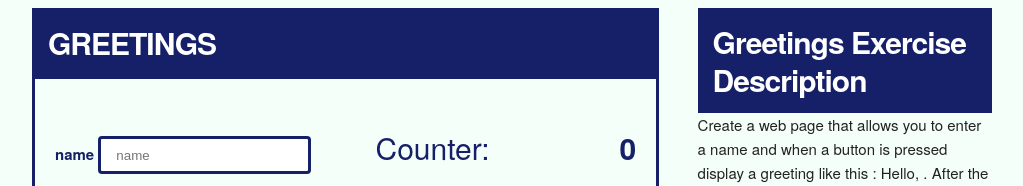
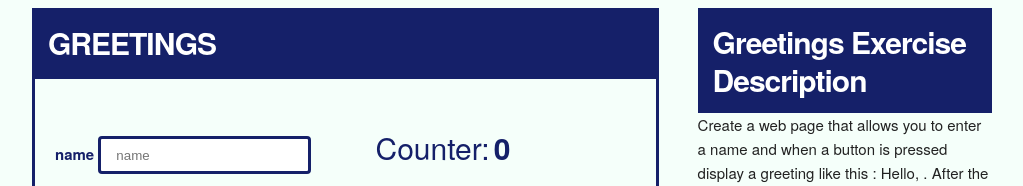
Before and after one commit to amandam2017/greetings, a plain HTML site: page index.html in a window 1280 px wide. Shown: the top 186 px of the page, without its empty margins (128-1151 px from the left). Drawn offline with Linux system fonts and the light colour scheme.

Commit message:
fixed the space between the counter label and output of a counter

```diff
--- a/css/greet.css
+++ b/css/greet.css
@@ -76,7 +76,6 @@ h4{
 
 .outputCounter{
     font-size: 30px;
-    float: right;
 }
 
 /**********media queries*************/
```
Also changed, not shown: index.html (+2 -1 lines).
